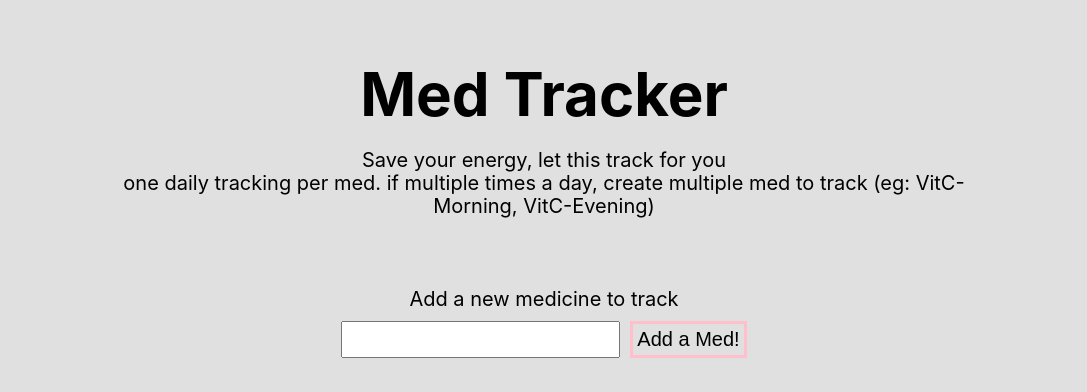
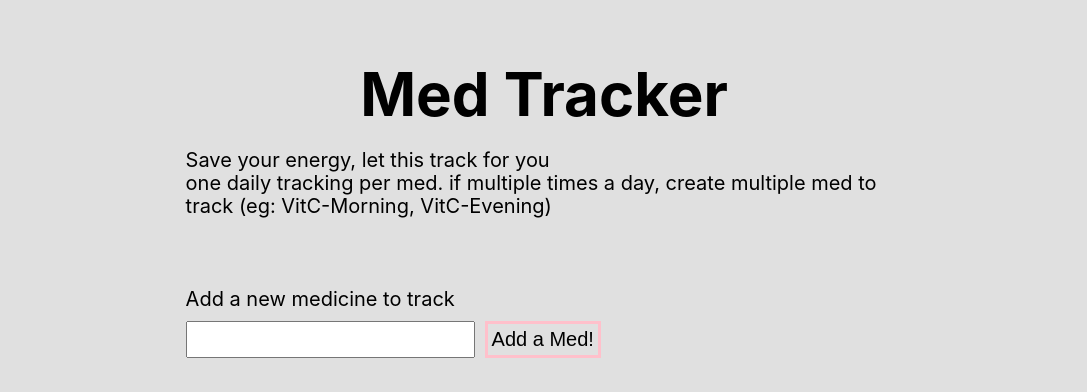
Before and after one commit to sjimmykang/med-tracker-app, a React (Create React App) app: page / in a window 1280 px wide. Shown: the top 392 px of the page, without its empty margins (96-1183 px from the left). Built offline with nearby package versions, Linux system fonts and the light colour scheme; no server answers; the database is empty.

Commit message:
minimal css complete

```diff
--- a/src/App.css
+++ b/src/App.css
@@ -75,17 +75,19 @@ h2 {
 }
 
 header {
-  margin: 3rem;
-}
+  margin: 3rem auto;
+  width: 70%;
+  display: flex;
+  flex-direction: column;
+  justify-content: center;
 
-header p {
-  text-align: center;
 }
 
 form {
   display: flex;
   flex-direction: column;
-  align-items: center;
+  align-items: flex-start;
+  margin: 0 calc(15% - 0.5rem);
 
 }
 
@@ -95,6 +97,7 @@ label {
 
 .inputContainer {
   display: flex;
+  justify-content: flex-start;
   flex-direction: row;
 }
 
@@ -104,7 +107,10 @@ label {
 }
 
 input {
-  padding: 0.25rem;
+  display: flex;
+  justify-content: flex-start;
+  margin-left: 0.5rem;
+  padding: .25rem 0.5rem;
 }
 
 button {
@@ -120,6 +126,8 @@ a {
 a p {
   border-bottom: 2px solid transparent;
   transition: border-bottom 0.4s;
+  display: flex;
+  flex-wrap: wrap;
 }
 
 a p:hover,
--- a/src/Components/AllView.js
+++ b/src/Components/AllView.js
@@ -33,6 +33,7 @@ const AllView = () => {
         const todayFull = new Date();
         // console.log(todayFull)
         const todayShort = todayFull.toDateString();
+        const todayTime = todayFull.toLocaleTimeString();
 
         // const full = med.datesFull.unshift(todayFull);
         // const short = med.datesShort.unshift(todayShort);
@@ -41,6 +42,8 @@ const AllView = () => {
         updates.datesFull.unshift(todayFull);
         updates.datesShort = [...med.datesShort];
         updates.datesShort.unshift(todayShort);
+        updates.datesTime = [...med.datesTime];
+        updates.datesTime.unshift(todayTime);
         // console.log(updates.datesFull);
         // console.log(updates.datesShort);
         // console.log(med)
@@ -99,14 +102,17 @@ const AllView = () => {
                     newState.push({
                         key: key,
                         name: data[key].name,
-                        datesFull: [], datesShort: []
+                        datesFull: [],
+                        datesShort: [],
+                        datesTime: []
                     })
                 } else {
                     newState.push({
                         key: key,
                         name: data[key].name,
                         datesFull: data[key].datesFull,
-                        datesShort: data[key].datesShort
+                        datesShort: data[key].datesShort,
+                        datesTime:  data[key].datesTime
                     })
 
                 }
@@ -184,7 +190,7 @@ const AllView = () => {
                                             <li key={`med-pastDates-${pastDates.indexOf(day)}`} className={(pastDates.indexOf(day) === (pastDates.length - 1)) ? 'today singles' : 'singles'}>
                                                 {
                                                     (dayCheck !== -1) ?
-                                                        <p>Yes</p>
+                                                        <p>{med.datesTime}</p>
                                                         :
                                                         <button onClick={() => handleTaken(med)}>
                                                             <p className='sr-only'>click if taken</p>
@@ -198,7 +204,7 @@ const AllView = () => {
                                             <li className='singles' key={`med-pastDates-${pastDates.indexOf(day)}`}>
                                                 {
                                                     (dayCheck !== -1) ?
-                                                        <p>Yes</p> :
+                                                        <p>{med.datesTime}</p> :
                                                         <p></p>
                                                 }
                                             </li>
--- a/src/Components/Medicine.js
+++ b/src/Components/Medicine.js
@@ -6,7 +6,6 @@ import { getDatabase, get, ref, update } from 'firebase/database';
 const Medicine = () => {
     const { medKey } = useParams();
     const [med, setMed] = useState({});
-    const { name, datesShort, datesFull } = med;
 
     /* info to use firebase get function from: https://stackoverflow.com/questions/71244451/angular-returning-a-value-from-onvalue-in-firebase-realtime-database */
     const getOneMed = async () => {
@@ -23,6 +22,8 @@ const Medicine = () => {
         updates.datesFull.splice(index, 1);
         updates.datesShort = [...med.datesShort];
         updates.datesShort.splice(index, 1);
+        updates.datesTime = [...med.datesTime];
+        updates.datesTime.splice(index, 1);
 
         update(dbRef, updates).then(() => {
             console.log("Data updated");
@@ -37,12 +38,14 @@ const Medicine = () => {
         const getMedDetail = async () => {
             const database = getDatabase(firebase);
             const oneMed = await get(ref(database, `${medKey}`));
+            // console.log(oneMed);
             setMed(oneMed.val());
         }
 
         getMedDetail();
     }, [medKey]);
 
+    const { name, datesShort } = med;
 
 
     if (datesShort) {
@@ -52,10 +55,10 @@ const Medicine = () => {
                     <h3>Dates medicine was taken</h3>
                     <ul>
                         {
-                            datesFull.map((day, index) => {
+                            datesShort.map((day, index) => {
                                 return(
                                 <li key={`${day}-${index}`}>
-                                    {day}
+                                        <p>{day} {med.datesTime}</p>
                                         <button onClick={() => handleRemoveDate(index)}>Remove this date</button>
                                 </li>
                                 )
```
